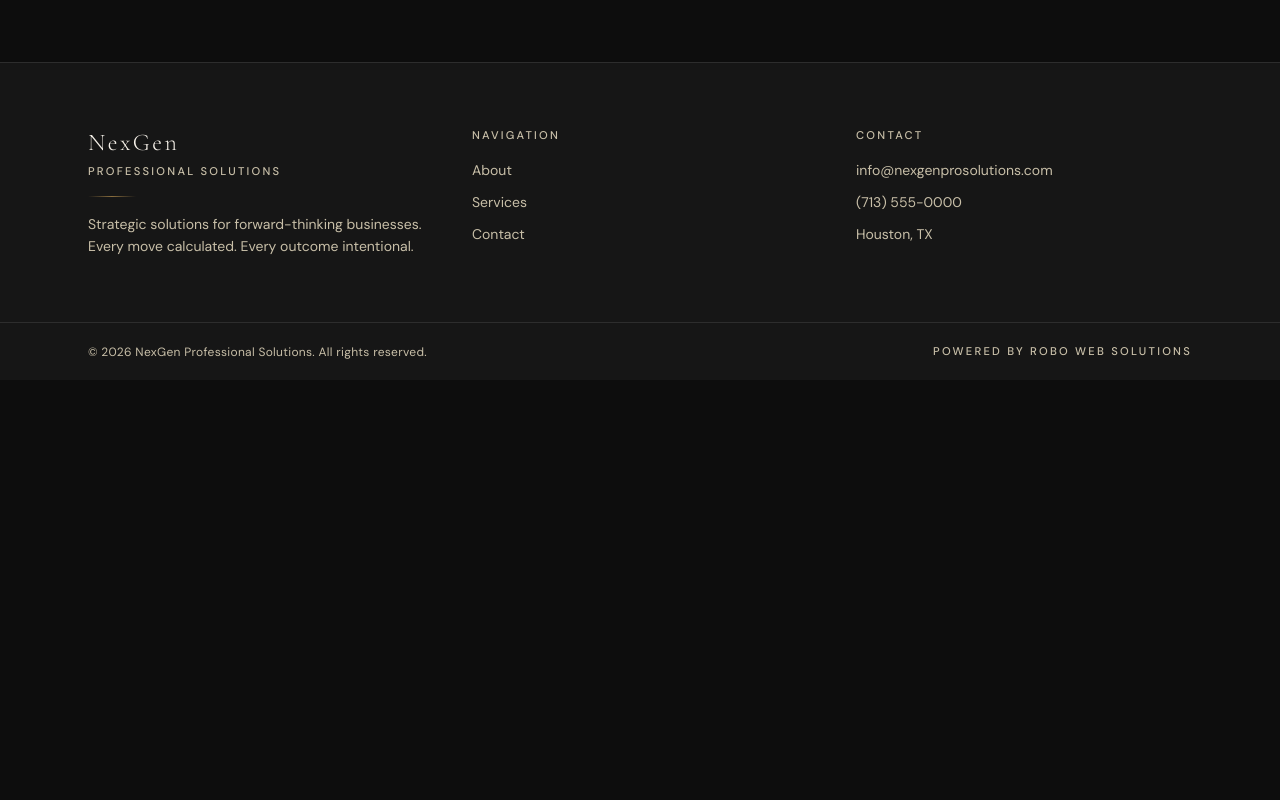
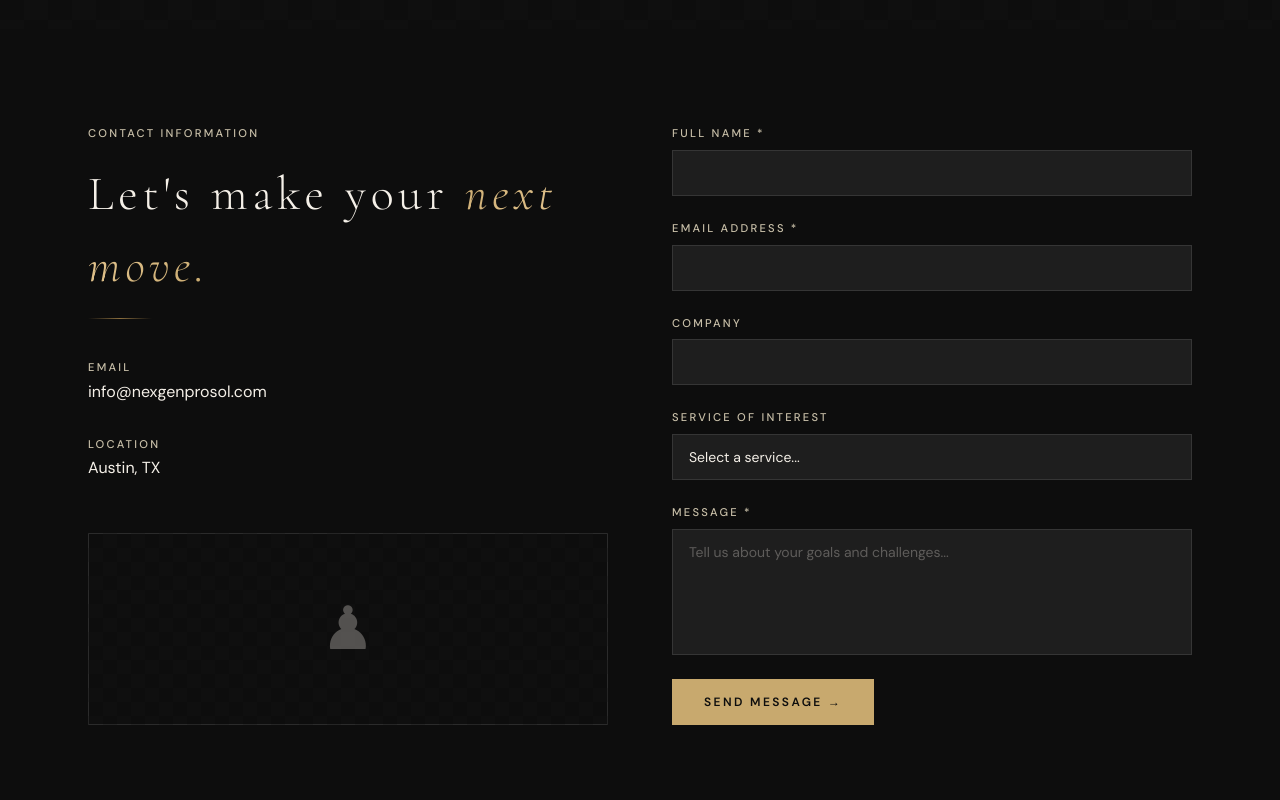
Before and after one commit to rmathew21/nex-gen, a Next.js app: page /contact in a window 1280 px wide. Shown: the part 420-1220 px from the top of the page. Before the commit the page ends 800 px from the top, so only its background shows below. Built offline with nearby package versions, Linux system fonts and the light colour scheme.

Commit message:
fix: corrected typos on footer, services, and contact pages

```diff
--- a/src/app/about/page.tsx
+++ b/src/app/about/page.tsx
@@ -25,13 +25,13 @@ const values = [
 
 const teams = [
   {
-    name: "TA",
-    role: "Co-Founder & CEO",
+    name: "Toby Abraham",
+    role: "Managing Partner",
     bio: "15+ years leading strategic transformations across finance, healthcare, and technology sectors.",
   },
   {
-    name: "JE",
-    role: "Co-Founder & Head of Operations",
+    name: "James Ellickal",
+    role: "Managing Partner",
     bio: "Former COO with a track record of building scalable systems for high-growth organizations.",
   },
 ];
--- a/src/app/contact/page.tsx
+++ b/src/app/contact/page.tsx
@@ -1,9 +1,241 @@
-import Link from "next/link";
+"use client";
+
+import { useState } from "react";
+
+type FormData = {
+  name: string;
+  email: string;
+  company: string;
+  service: string;
+  message: string;
+};
+
+type FormStatus = "idle" | "submitting" | "success" | "error";
 
 export default function Contact() {
-    return (
-        <div className="p-8">
-            <h1 className="text-3xl font-bold">Contact</h1>
+  const [formData, setFormData] = useState<FormData>({
+    name: "",
+    email: "",
+    company: "",
+    service: "",
+    message: "",
+  });
+
+  const [status, setStatus] = useState<FormStatus>("idle");
+
+  const handleChange = (
+    e: React.ChangeEvent<
+      HTMLInputElement | HTMLTextAreaElement | HTMLSelectElement
+    >
+  ) => {
+    setFormData((prev) => ({ ...prev, [e.target.name]: e.target.value }));
+  };
+
+  const handleSubmit = async (e: React.FormEvent) => {
+    e.preventDefault();
+    setStatus("submitting");
+
+    setTimeout(() => {
+      setStatus("success");
+    }, 1500);
+  };
+
+  return (
+    <main>
+      {/* Hero */}
+      <section className="relative py-24 chess-bg">
+        <div className="absolute inset-0 bg-black/70" />
+        <div className="relative z-10 max-w-6xl mx-auto px-6 text-center">
+          <p className="label-caps text-gold mb-4">Get In Touch</p>
+          <h1 className="heading-display text-5xl md:text-6xl text-ivory mb-6">
+            Start the <span className="gold-text italic">Conversation</span>
+          </h1>
+          <hr className="divider-gold w-24 mx-auto mb-6" />
+          <p className="text-ivory-dim text-lg max-w-2l mx-auto leading-relaxed">
+            Every great outcome starts with a single conversation. Tell us where
+            you want to go - we'll help you get there.
+          </p>
         </div>
-    )
+      </section>
+
+      {/* contact body */}
+      <section className="bg-black py-24">
+        <div className="max-w-6xl mx-auto px-6 grid grid-cols-1 md:grid-cols-2 gap-16">
+          {/* Left side */}
+          <div className="flex flex-col gap-10">
+            <div className="flex flex-col gap-4">
+              <p className="label-caps text-gold">Contact Information</p>
+              <h2 className="heading-section text-ivory">
+                Let's make your
+                <span className="gold-text italic"> next move.</span>
+              </h2>
+              <hr className="divider-gold w-16" />
+            </div>
+
+            <div className="flex flex-col gap-8">
+              <div className="flex flex-col gap-1">
+                <p className="label-caps text-gold-dim">Email</p>
+                <a
+                  href="mailto:info@nexgenprosol.com"
+                  className="text-ivory hover:text-gold transition-colors duration-300"
+                >
+                  info@nexgenprosol.com
+                </a>
+              </div>
+
+              {/* <div className="flex flex-col gap-1">
+                <p className="label-caps text-gold-dim">Phone</p>
+                <a
+                  href="tel:+17135550000"
+                  className="text-ivory hover:text-gold transition-colors duration-300"
+                >
+                  (713) 555-0000
+                </a>
+              </div> */}
+
+              <div className="flex flex-col gap-1">
+                <p className="label-caps text-gold-dim">Location</p>
+                <p className="text-ivory">Austin, TX</p>
+              </div>
+
+              {/* <div className="flex flex-col gap-1">
+                <p className="label-caps text-gold-dim">Office Hours</p>
+                <p className="text-ivory">Monday - Friday, 9AM - 6PM CST</p>
+              </div> */}
+            </div>
+
+            <div className="relative h-48 chess-bg-sm border border-white/10 flex items-center justify-center mt-auto">
+              <div className="absolute inset-0 bg-black/70" />
+              <span className="relative z-10 text-6xl text-ivory/30">♟︎</span>
+            </div>
+          </div>
+
+          {/* right side */}
+          <div>
+            {status === "success" ? (
+              <div className="flex flex-col gap-6 items-start justify-center h-full border border-gold/30 p-10">
+                <span className="text-5xl text-ivory">♛︎</span>
+                <h3 className="heading-section text-ivory">
+                  Message <span className="gold-text italic">received.</span>
+                </h3>
+                <hr className="divider-gold w-16" />
+                <p className="text-ivory-dim leading-relaxed">
+                  Thank you for reaching out. A member of our team will be in
+                  touch within one business day.
+                </p>
+              </div>
+            ) : (
+              <form onSubmit={handleSubmit} className="flex flex-col gap-6">
+                {/* Name */}
+                <div className="flex flex-col gap-2">
+                  <label className="label-caps text-gold-dim" htmlFor="name">
+                    Full Name *
+                  </label>
+                  <input
+                    id="name"
+                    name="name"
+                    type="text"
+                    required
+                    value={formData.name}
+                    onChange={handleChange}
+                    placeholder=""
+                    className="bg-black-soft border border-white/10 text-ivory placeholder:text-ivory/30 px-4 py-3 text-sm focus:outline-none focus:border-gold/50 transition-colors duration-300"
+                  />
+                </div>
+
+                {/* Email */}
+                <div className="flex flex-col gap-2">
+                  <label className="label-caps text-gold-dim" htmlFor="email">
+                    Email Address *
+                  </label>
+                  <input
+                    id="email"
+                    name="email"
+                    type="email"
+                    required
+                    value={formData.email}
+                    onChange={handleChange}
+                    placeholder=""
+                    className="bg-black-soft border border-white/10 text-ivory placeholder:text-ivory/30 px-4 py-3 text-sm focus:outline-none focus:border-gold/50 transition-colors duration-300"
+                  />
+                </div>
+
+                {/* Company */}
+                <div className="flex flex-col gap-2">
+                  <label className="label-caps text-gold-dim" htmlFor="company">
+                    Company
+                  </label>
+                  <input
+                    id="company"
+                    name="company"
+                    type="text"
+                    value={formData.company}
+                    onChange={handleChange}
+                    placeholder=""
+                    className="bg-black-soft border border-white/10 text-ivory placeholder:text-ivory/30 px-4 py-3 text-sm focus:outline-none focus:border-gold/50 transition-colors duration-300"
+                  />
+                </div>
+
+                {/* Service */}
+                <div className="flex flex-col gap-2">
+                  <label className="label-caps text-gold-dim" htmlFor="service">
+                    Service of Interest
+                  </label>
+                  <select
+                    id="service"
+                    name="service"
+                    value={formData.service}
+                    onChange={handleChange}
+                    className="bg-black-soft border border-white/10 text-ivory px-4 py-3 text-sm focus:outline-none focus:border-gold/50 transition-colors duration-300 appearance-none"
+                  >
+                    <option value="" className="bg-black-soft">
+                      Select a service...
+                    </option>
+                    <option value="strategy" className="bg-black-soft">
+                      Business Strategy
+                    </option>
+                    <option value="operations" className="bg-black-soft">
+                      Operations
+                    </option>
+                    <option value="consulting" className="bg-black-soft">
+                      Consulting
+                    </option>
+                    <option value="coaching" className="bg-black-soft">
+                      Executive Coaching
+                    </option>
+                  </select>
+                </div>
+
+                {/* Message */}
+                <div className="flex flex-col gap-2">
+                  <label className="label-caps text-gold-dim" htmlFor="message">
+                    Message *
+                  </label>
+                  <textarea
+                    id="message"
+                    name="message"
+                    required
+                    rows={5}
+                    value={formData.message}
+                    onChange={handleChange}
+                    placeholder="Tell us about your goals and challenges..."
+                    className="bg-black-soft border border-white/10 text-ivory placeholder:text-ivory/30 px-4 py-3 text-sm focus:outline-none focus:border-gold/50 transition-colors duration-300 resize-none"
+                  />
+                </div>
+
+                {/* Submit */}
+                <button
+                  type="submit"
+                  disabled={status === "submitting"}
+                  className="btn-primary w-fit disabled:opacity-50 disabled:cursor-not-allowed"
+                >
+                  {status === "submitting" ? "Sending..." : "Send Message →"}
+                </button>
+              </form>
+            )}
+          </div>
+        </div>
+      </section>
+    </main>
+  );
 }
--- a/src/components/Footer.tsx
+++ b/src/components/Footer.tsx
@@ -49,13 +49,13 @@ export default function Footer() {
             >
               info@nexgenprosolutions.com
             </a>
-            <a
+            {/* <a
               href="tel:+17135550000"
               className="hover:text-gold transition-colors duration-300"
             >
               (713) 555-0000
-            </a>
-            <p>Houston, TX</p>
+            </a> */}
+            <p>Austin, TX</p>
           </div>
         </div>
       </div>
```
